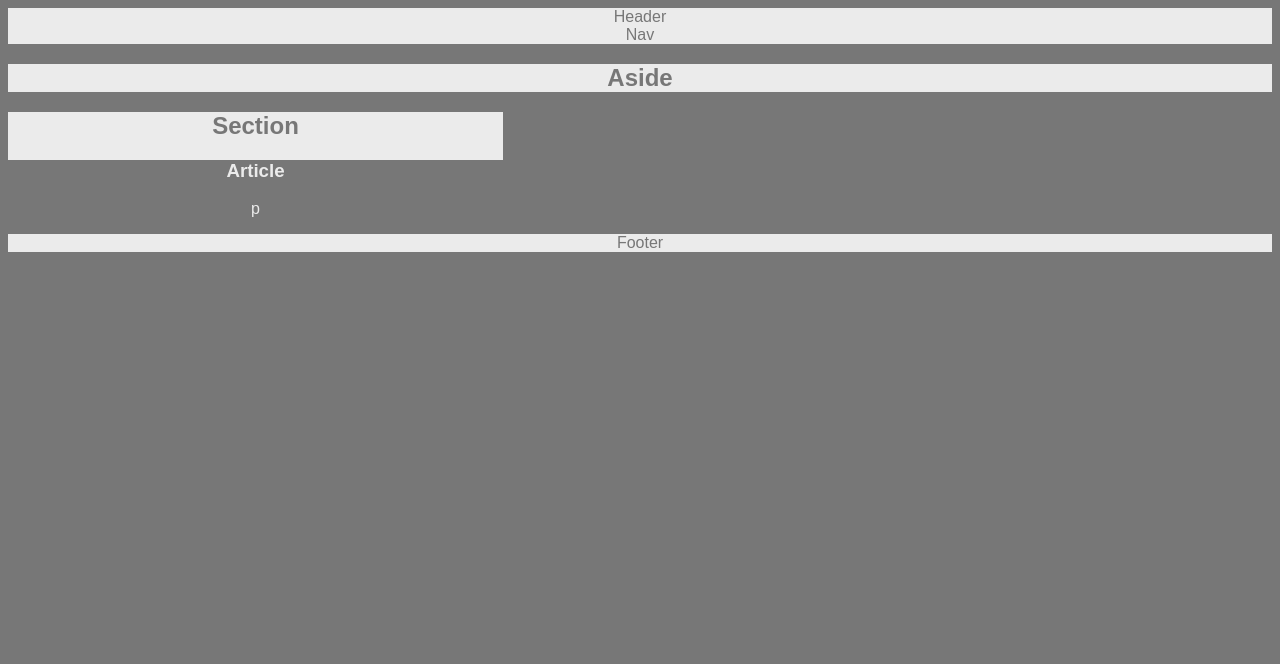
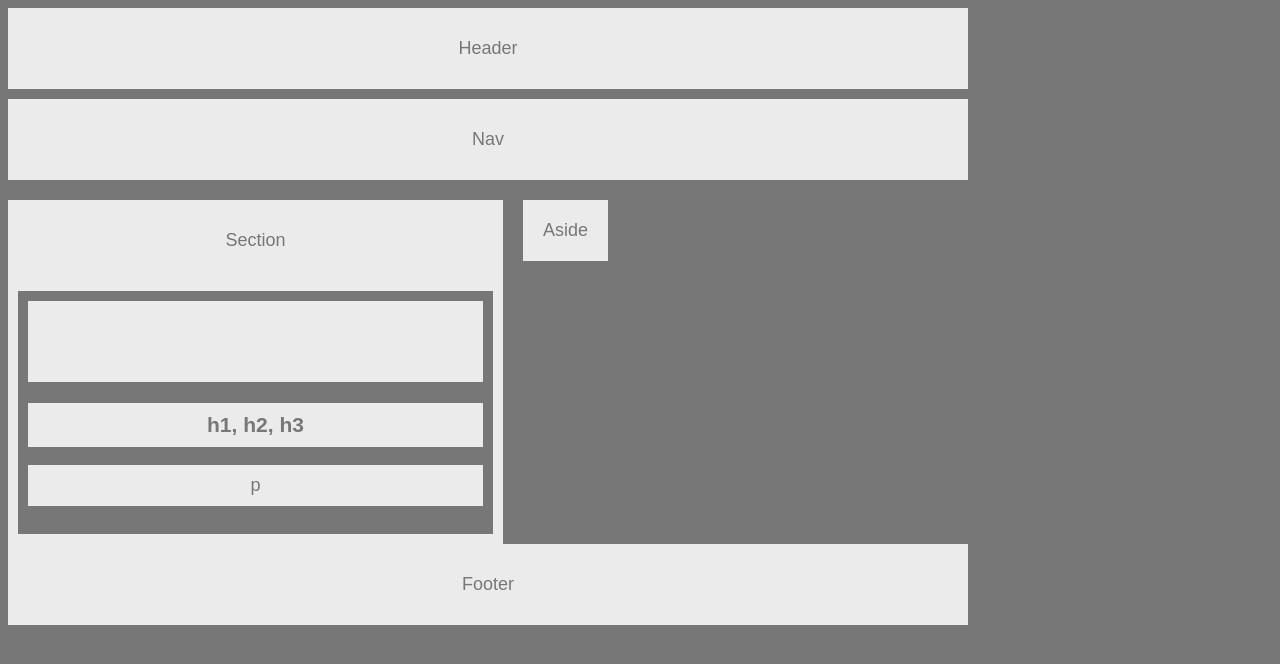
Before and after one commit to dps0610/HW-Wireframe, a plain HTML site: page index.html in a window 1280 px wide. Drawn offline with Linux system fonts and the light colour scheme.

Commit message:
updated style.css

```diff
--- a/index.html
+++ b/index.html
@@ -12,25 +12,24 @@
 
 <body>
 
-    <header>Header</header>
+  <header>Header</header>
 
-    <nav>Nav</nav>
-
-    <aside>
-        <h1>Aside</h1>
-    </aside>
+  <nav>Nav</nav>
 
     <section>
-        <h1>Section</h1>
-        <article>
-            <h1>Article</h1>
+      <header>Section</header>
+      <article>
+        <header>Article</header>
 
-            <p>p</p>
+          <h1>h1, h2, h3</h1>
 
-        </article>
+          <p>p</p>
+      </article>
     </section>
 
-    <footer>Footer</footer>
+  <aside>Aside</aside>
+
+  <footer>Footer</footer>
 
 </body>
 
--- a/style.css
+++ b/style.css
@@ -1,9 +1,13 @@
+* {
+    box-sizing: border-box
+}
+
 body {
     font-family: Arial, Helvetica, sans-serif;
     color: #777;
     background: #777;
-    width: '960px';
-    font-size: '18px';
+    width: 960px;
+    font-size: 18px;
     text-align: center;
 }
 
@@ -11,11 +15,51 @@ Header, Nav, Section, Aside, footer {
     background: #ebebeb;
 }
 
-Article {
-    color: #ebebeb;
-    background: #777;
+header {
+    margin-bottom: 10px;
+    padding: 30px;
+}
+
+nav {
+    margin-bottom: 20px;
+    padding: 30px;
 }
 
 section {
     width: 495px;
+    float: left;
+    clear: both;
+    overflow: auto;
+    margin-right: 20px;
 }
+
+aside {
+    float: left;
+    padding: 20px;
+}
+
+Article {
+    color: #ebebeb;
+    background: #777;
+    padding: 10px;
+    margin: 10px;
+}
+
+h1 {
+    color: #777;
+    background: #ebebeb;
+    padding: 10px;
+    margin-bottom: 10px;
+}
+
+p {
+    background: #ebebeb;
+    color: #777;
+    padding: 10px;
+}
+
+footer {
+    margin-top: 20px;
+    padding: 30px;
+    clear: both;
+}
```
